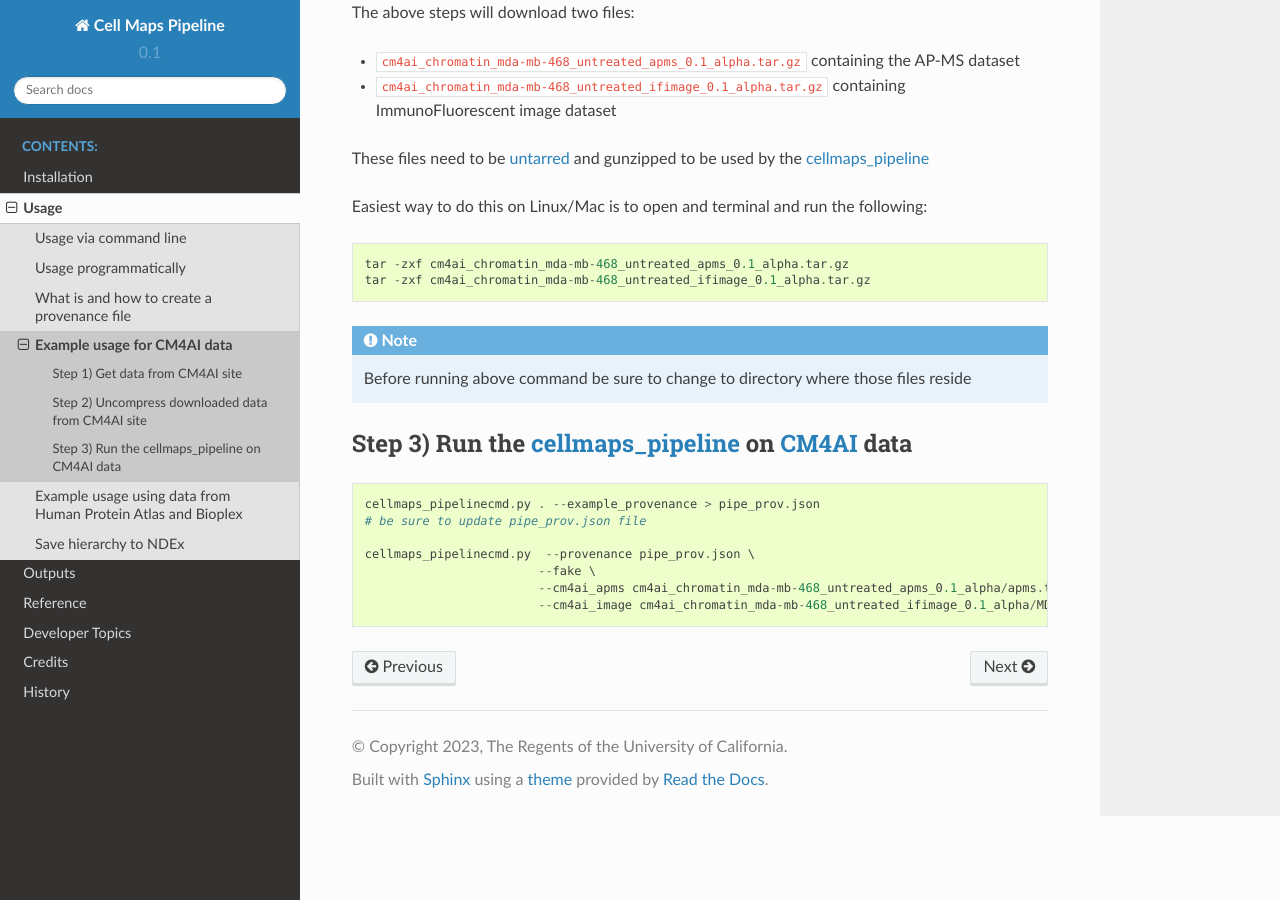
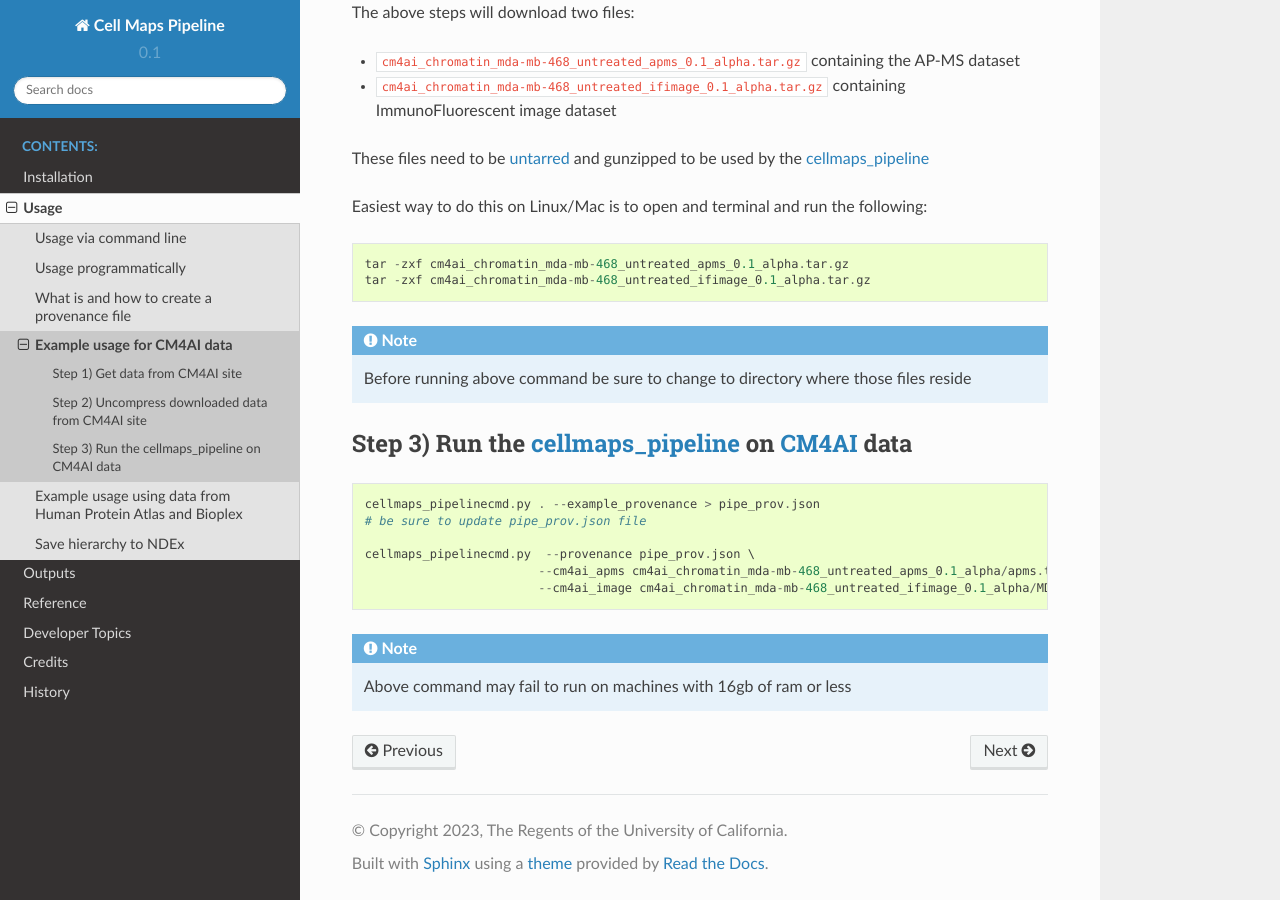
Before and after one commit to idekerlab/cellmaps_pipeline, a Sphinx documentation site: the page built from docs/cm4ai.rst, in a window 1280 px wide and 900 px high, scrolled down 2369 px. Built offline with Sphinx 7.4.7 and the Read the Docs theme 2.0.0, drawn with Linux system fonts in a browser that asks for light colours.

Commit message:
add memory note

```diff
--- a/docs/cm4ai.rst
+++ b/docs/cm4ai.rst
@@ -83,9 +83,12 @@ Step 3) Run the `cellmaps_pipeline`_ on `CM4AI`_ data
     # be sure to update pipe_prov.json file
 
     cellmaps_pipelinecmd.py  --provenance pipe_prov.json \
-                            --fake \
                             --cm4ai_apms cm4ai_chromatin_mda-mb-468_untreated_apms_0.1_alpha/apms.tsv \
                             --cm4ai_image cm4ai_chromatin_mda-mb-468_untreated_ifimage_0.1_alpha/MDA-MB-468_untreated_antibody_gene_table.tsv
+
+.. note::
+
+    Above command may fail to run on machines with 16gb of ram or less
 
 
 .. _CM4AI data: https://cm4ai.org/data
```
